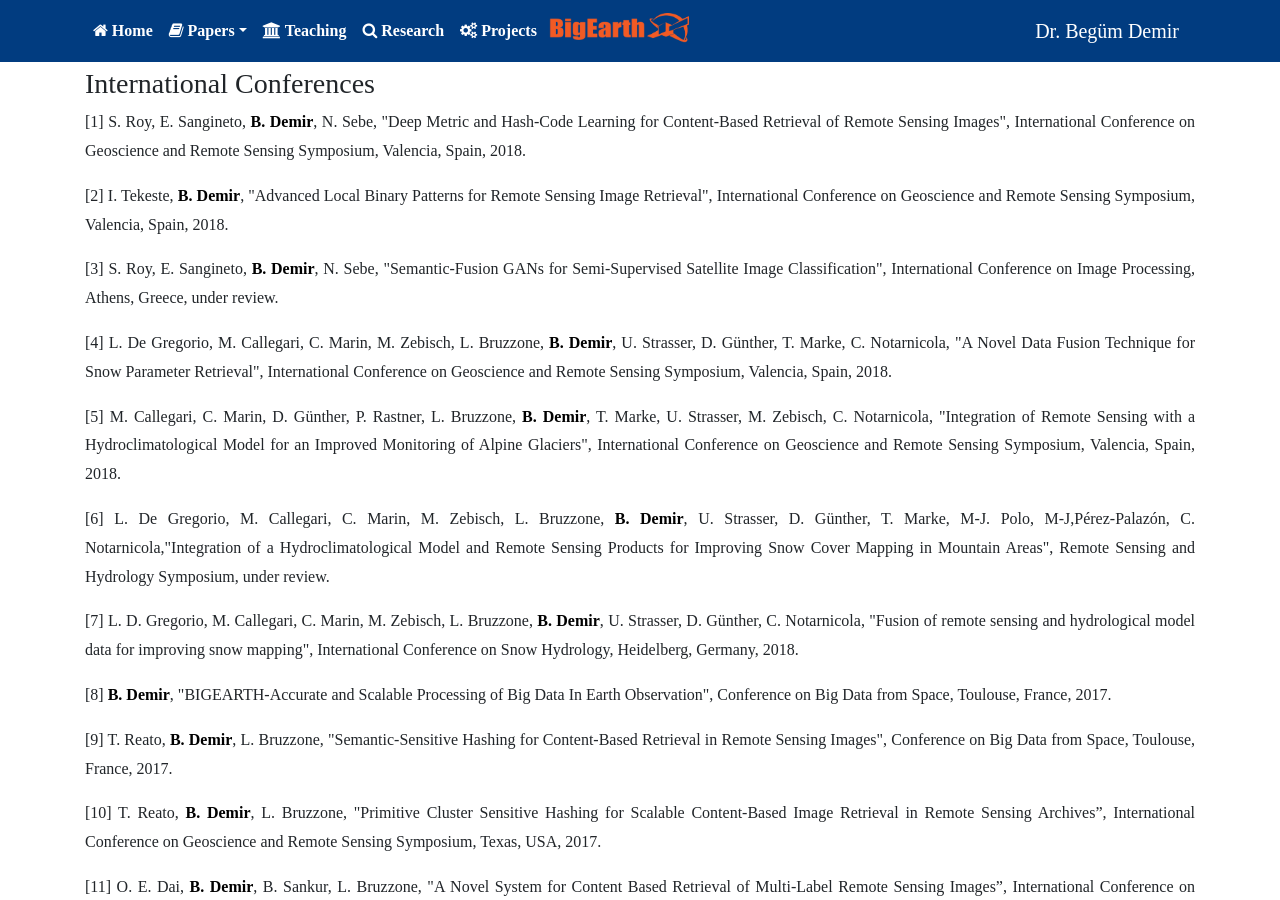
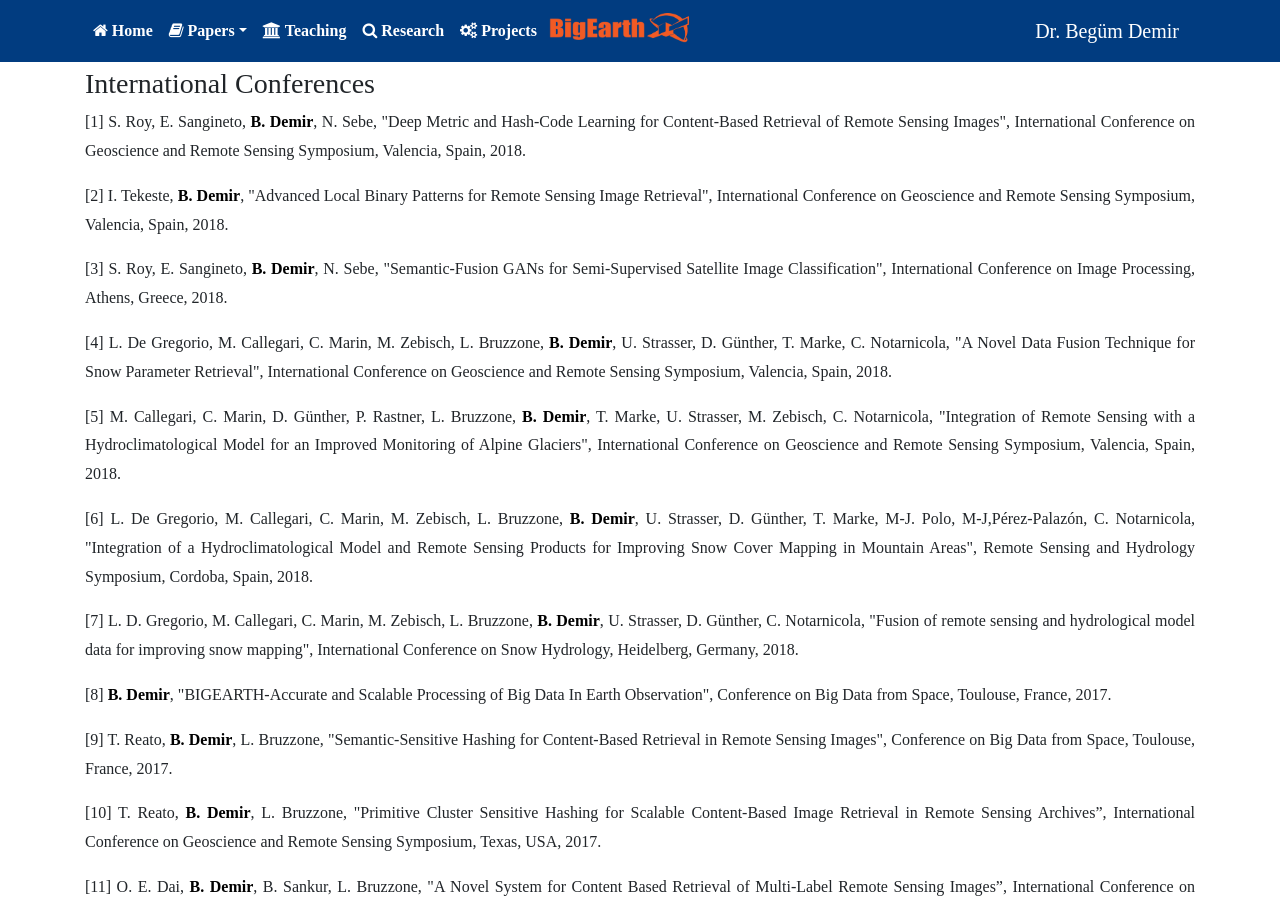
Before and after one commit to zafatar/bd, a Jekyll site: the page built from papers.md, in a window 1280 px wide and 900 px high, scrolled down 2152 px. Built offline with Jekyll 4.4.1, drawn with Linux system fonts in a browser that asks for light colours; nearby versions of some CDN libraries; some web fonts are replaced.

Commit message:
Update papers.md

```diff
--- a/papers.md
+++ b/papers.md
@@ -85,13 +85,13 @@ guid: http://www.begumdemir.com/papers.html
 
 	<p>[<span class='intConf'></span>] I. Tekeste, <span class="demir">B. Demir</span>, "Advanced Local Binary Patterns for Remote Sensing Image Retrieval", International Conference on Geoscience and Remote Sensing Symposium, Valencia, Spain, 2018.</p>
 
-	<p>[<span class='intConf'></span>] S. Roy, E. Sangineto, <span class="demir">B. Demir</span>, N. Sebe, "Semantic-Fusion GANs for Semi-Supervised Satellite Image Classification", International Conference on Image Processing, Athens, Greece, under review.</p>
+	<p>[<span class='intConf'></span>] S. Roy, E. Sangineto, <span class="demir">B. Demir</span>, N. Sebe, "Semantic-Fusion GANs for Semi-Supervised Satellite Image Classification", International Conference on Image Processing, Athens, Greece, 2018.</p>
 
 	<p>[<span class='intConf'></span>] L. De Gregorio, M. Callegari, C. Marin, M. Zebisch, L. Bruzzone, <span class="demir">B. Demir</span>, U. Strasser, D. Günther, T. Marke, C. Notarnicola, "A Novel Data Fusion Technique for Snow Parameter Retrieval",  International Conference on Geoscience and Remote Sensing Symposium, Valencia, Spain, 2018.</p>
 
 	<p>[<span class='intConf'></span>] M. Callegari, C. Marin, D. Günther, P. Rastner, L. Bruzzone, <span class="demir">B. Demir</span>, T. Marke, U. Strasser, M. Zebisch, C. Notarnicola, "Integration of Remote Sensing with a Hydroclimatological Model for an Improved Monitoring of Alpine Glaciers", International Conference on Geoscience and Remote Sensing Symposium, Valencia, Spain, 2018.</p>
 
-	<p>[<span class='intConf'></span>] L. De Gregorio, M. Callegari, C. Marin, M. Zebisch, L. Bruzzone, <span class="demir">B. Demir</span>, U. Strasser, D. Günther, T. Marke, M-J. Polo, M-J,Pérez-Palazón, C. Notarnicola,"Integration of a Hydroclimatological Model and Remote Sensing Products for Improving Snow Cover Mapping in Mountain Areas", Remote Sensing and Hydrology Symposium, under review.</p>
+	<p>[<span class='intConf'></span>] L. De Gregorio, M. Callegari, C. Marin, M. Zebisch, L. Bruzzone, <span class="demir">B. Demir</span>, U. Strasser, D. Günther, T. Marke, M-J. Polo, M-J,Pérez-Palazón, C. Notarnicola, "Integration of a Hydroclimatological Model and Remote Sensing Products for Improving Snow Cover Mapping in Mountain Areas", Remote Sensing and Hydrology Symposium, Cordoba, Spain, 2018.</p>
 
     <p>[<span class='intConf'></span>] L. D. Gregorio, M. Callegari, C. Marin, M. Zebisch, L. Bruzzone, <span class="demir">B. Demir</span>, U. Strasser, D. Günther, C. Notarnicola, "Fusion of remote sensing and hydrological model data for improving snow mapping", International Conference on Snow Hydrology, Heidelberg, Germany, 2018.</p>
 
```
